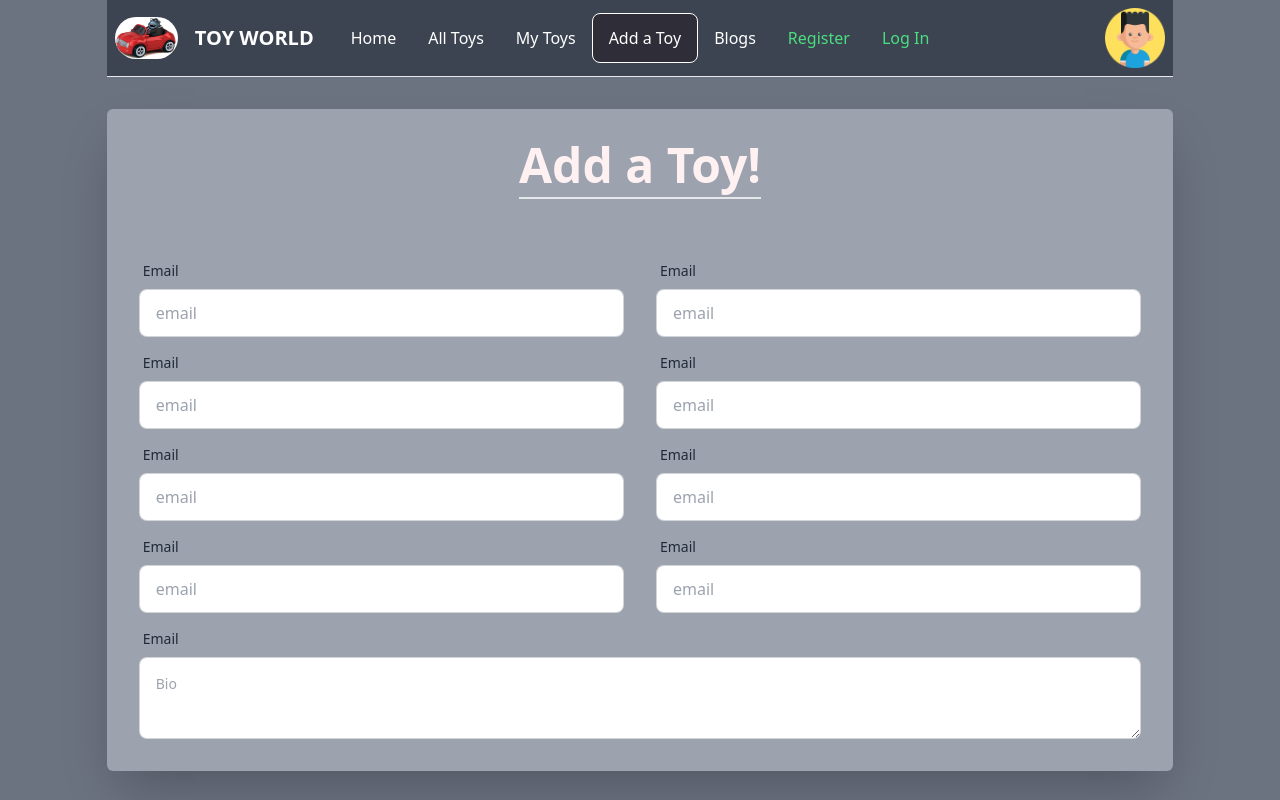
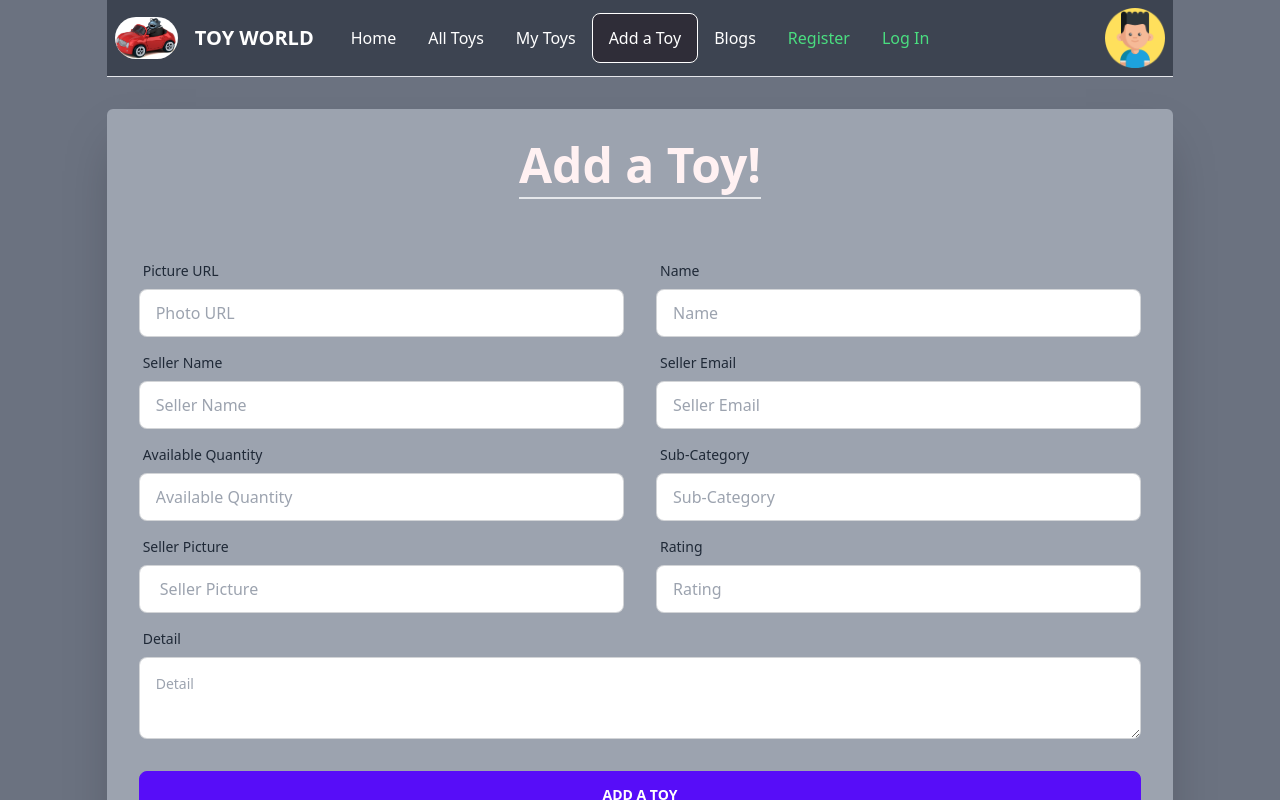
Before and after one commit to momenur/Toy-House-Client, a React (Vite) app: page /addToy in a window 1280 px wide. Shown: the top 800 px of the page. Built offline with nearby package versions, Linux system fonts and the light colour scheme; no server answers.

Commit message:
Add a toy page design

```diff
--- a/src/pages/AddToy/AddToy.jsx
+++ b/src/pages/AddToy/AddToy.jsx
@@ -6,75 +6,73 @@ const AddToy = () => {
 
             <div className="flex-shrink-0 w-full my-8 bg-gray-400 rounded-md shadow-2xl card">
             <h1 className="my-8 text-5xl font-bold text-center text-rose-50 "><span className='border-b-2'>Add a Toy!</span></h1>
-                <div className="card-body">
+                <form className="card-body">
                     <div className='gap-8 md:flex'>
                         <div className="md:w-1/2 form-control">
                             <label className="label">
-                                <span className="label-text">Email</span>
+                                <span className="label-text">Picture URL</span>
                             </label>
-                            <input type="text" placeholder="email" className="input input-bordered" />
+                            <input type="text" placeholder="Photo URL" className="input input-bordered" />
                         </div>
                         <div className="form-control md:w-1/2">
                             <label className="label">
-                                <span className="label-text">Email</span>
+                                <span className="label-text">Name</span>
                             </label>
-                            <input type="text" placeholder="email" className="input input-bordered" />
+                            <input type="text" placeholder="Name" className="input input-bordered" />
                         </div>
                     </div>
                     <div className='gap-8 md:flex'>
                         <div className="md:w-1/2 form-control">
                             <label className="label">
-                                <span className="label-text">Email</span>
+                                <span className="label-text">Seller Name</span>
                             </label>
-                            <input type="text" placeholder="email" className="input input-bordered" />
+                            <input type="text" placeholder="Seller Name" className="input input-bordered" />
                         </div>
                         <div className="form-control md:w-1/2">
                             <label className="label">
-                                <span className="label-text">Email</span>
+                                <span className="label-text">Seller Email</span>
                             </label>
-                            <input type="text" placeholder="email" className="input input-bordered" />
+                            <input type="text" placeholder="Seller Email" className="input input-bordered" />
                         </div>
                     </div>
                     <div className='gap-8 md:flex'>
                         <div className="md:w-1/2 form-control">
                             <label className="label">
-                                <span className="label-text">Email</span>
+                                <span className="label-text">Available Quantity</span>
                             </label>
-                            <input type="text" placeholder="email" className="input input-bordered" />
+                            <input type="text" placeholder="Available Quantity" className="input input-bordered" />
                         </div>
                         <div className="form-control md:w-1/2">
                             <label className="label">
-                                <span className="label-text">Email</span>
+                                <span className="label-text">Sub-Category</span>
                             </label>
-                            <input type="text" placeholder="email" className="input input-bordered" />
+                            <input type="text" placeholder="Sub-Category" className="input input-bordered" />
                         </div>
                     </div>
                     <div className='gap-8 md:flex'>
                         <div className="md:w-1/2 form-control">
                             <label className="label">
-                                <span className="label-text">Email</span>
+                                <span className="label-text"> Seller Picture</span>
                             </label>
-                            <input type="text" placeholder="email" className="input input-bordered" />
+                            <input type="text" placeholder=" Seller Picture" className="input input-bordered" />
                         </div>
                         <div className="form-control md:w-1/2">
                             <label className="label">
-                                <span className="label-text">Email</span>
+                                <span className="label-text">Rating</span>
                             </label>
-                            <input type="text" placeholder="email" className="input input-bordered" />
+                            <input type="text" placeholder="Rating" className="input input-bordered" />
                         </div>
                     </div>
                     <div className="form-control">
                         <label className="label">
-                            <span className="label-text">Email</span>
+                            <span className="label-text">Detail</span>
                         </label>
-                        <textarea placeholder="Bio" className="w-full textarea textarea-bordered textarea-md" ></textarea>
+                        <textarea placeholder="Detail" className="w-full textarea textarea-bordered textarea-md" ></textarea>
                     </div>
-
-
-                    {/* <div className="mt-6 form-control">
-                    <button className="btn btn-primary">Login</button>
-                </div> */}
+                    <div className="mt-6 form-control">
+                    <input className="btn btn-primary" type="submit" value="Add a Toy" />
                 </div>
+                </form>
             </div>
         </div>
     );
```
